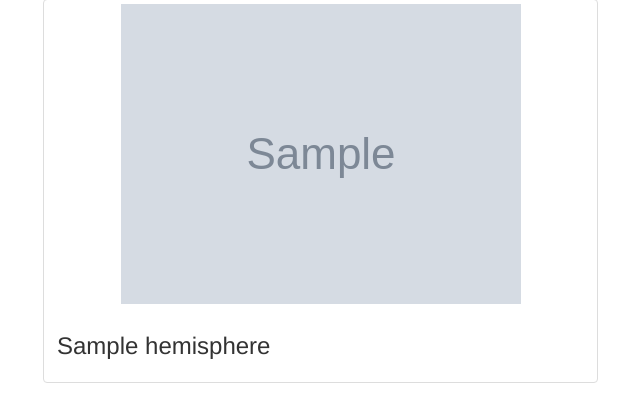
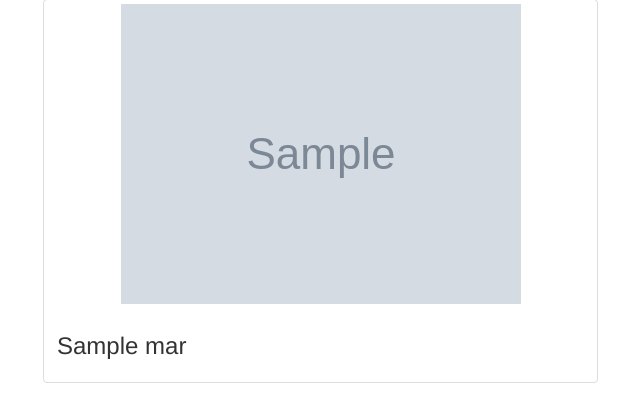
Before and after one commit to DarlenePenn/Mission-to-Mars, a Flask app: page / in a window 1280 px wide. Shown: the part 881-1284 px from the top of the page, without its empty margins (27-667 px from the left). Run offline with Flask 2, Linux system fonts and the light colour scheme; grey boxes marked "Sample" are stand-in pictures; a database or web service that is not in the repository returns one stand-in record (values such as "Sample title"); some libraries are stand-ins or nearby versions.

Commit message:
corrections

```diff
--- a/scraping.py
+++ b/scraping.py
@@ -100,7 +100,7 @@
     #convert table to a html object
     return df.to_html(classes="table table-striped")
 
-def hemisphere_images():
+def hemisphere_images(browser):
     # 1. Use browser to visit the URL
     url = 'https://marshemispheres.com/'
     browser.visit(url)
--- a/templates/index.html
+++ b/templates/index.html
@@ -60,7 +60,7 @@
           <h2 class="text-center">Mars Hemispheres</h2>
         </div>
 
-        {% for hemisphere in mars.hemispheres %}
+        {% for hemisphere in mars %}
         <div class="col-md-6">
           <div class="thumbnail">
             <img src="{{hemisphere.img_url | default('static/images/error.png', true)}}" alt="...">
```
Also changed, not shown: 3 other files.
